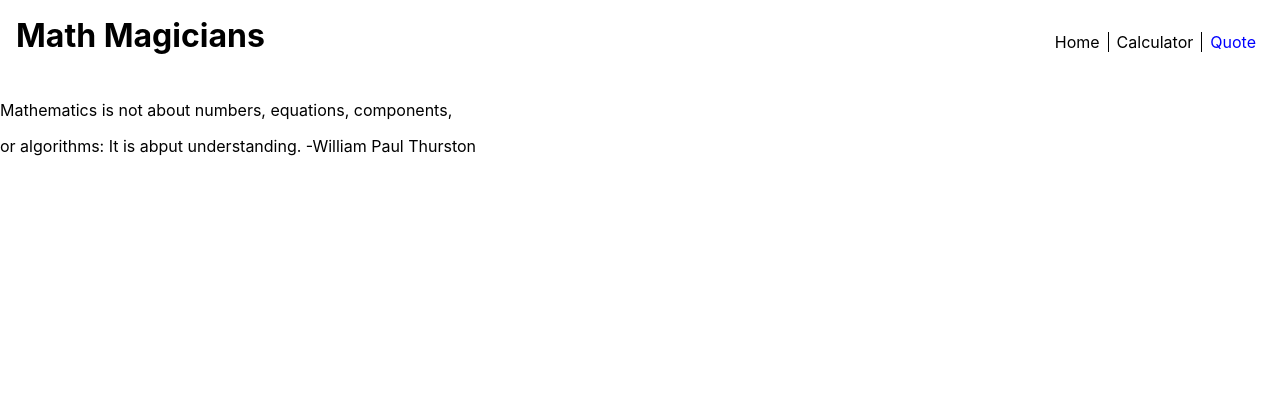
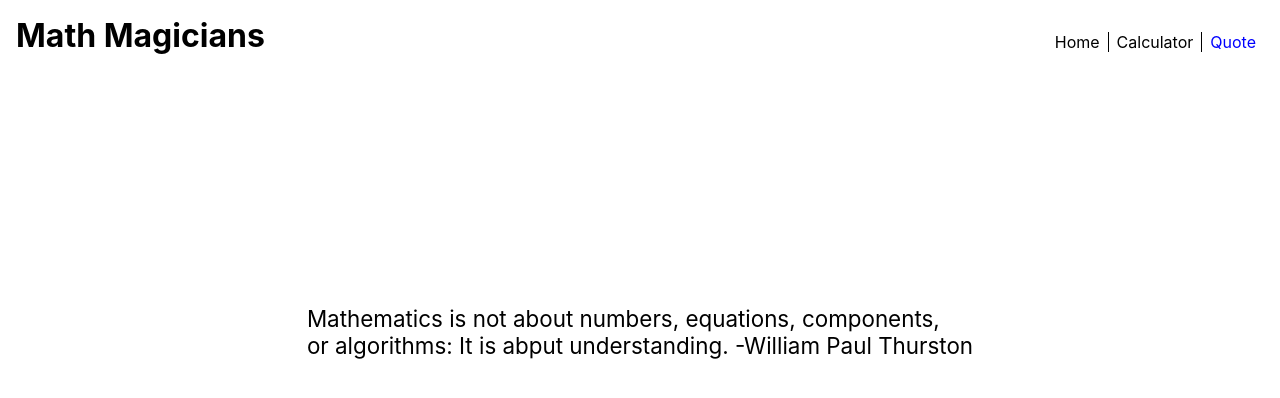
Before and after one commit to Alexr16/MathMagicians, a React (Create React App) app: page /quote in a window 1280 px wide. Shown: the top 398 px of the page. Built offline with nearby package versions, Linux system fonts and the light colour scheme.

Commit message:
Style  Quote page

```diff
--- a/src/pages/Home.css
+++ b/src/pages/Home.css
@@ -6,4 +6,17 @@
   padding-bottom: 1rem;
   margin: 0;
 }
+
+.quote-container {
+  margin: 3rem;
+  display: -ms-grid;
+  display: grid;
+  place-content: center;
+  height: 50vh;
+}
+
+.quote-container p {
+  margin: 0;
+  font-size: 1.4em;
+}
 /*# sourceMappingURL=Home.css.map */
--- a/src/pages/Home.scss
+++ b/src/pages/Home.scss
@@ -5,3 +5,14 @@
     margin: 0;
   }
 }
+
+.quote-container {
+  margin: 3rem;
+  display: grid;
+  place-content: center;
+  height: 50vh;
+  p {
+    margin: 0;
+    font-size: 1.4em;
+  }
+  }
--- a/src/pages/Quote.js
+++ b/src/pages/Quote.js
@@ -1,7 +1,8 @@
 import React from 'react';
+import './Home.scss';
 
 const Quote = () => (
-  <div className="Quote-container">
+  <div className="quote-container">
     <p>
       Mathematics is not about numbers, equations, components,
     </p>
```
Also changed, not shown: 1 other file (tests, documents, lock files or other folders).
